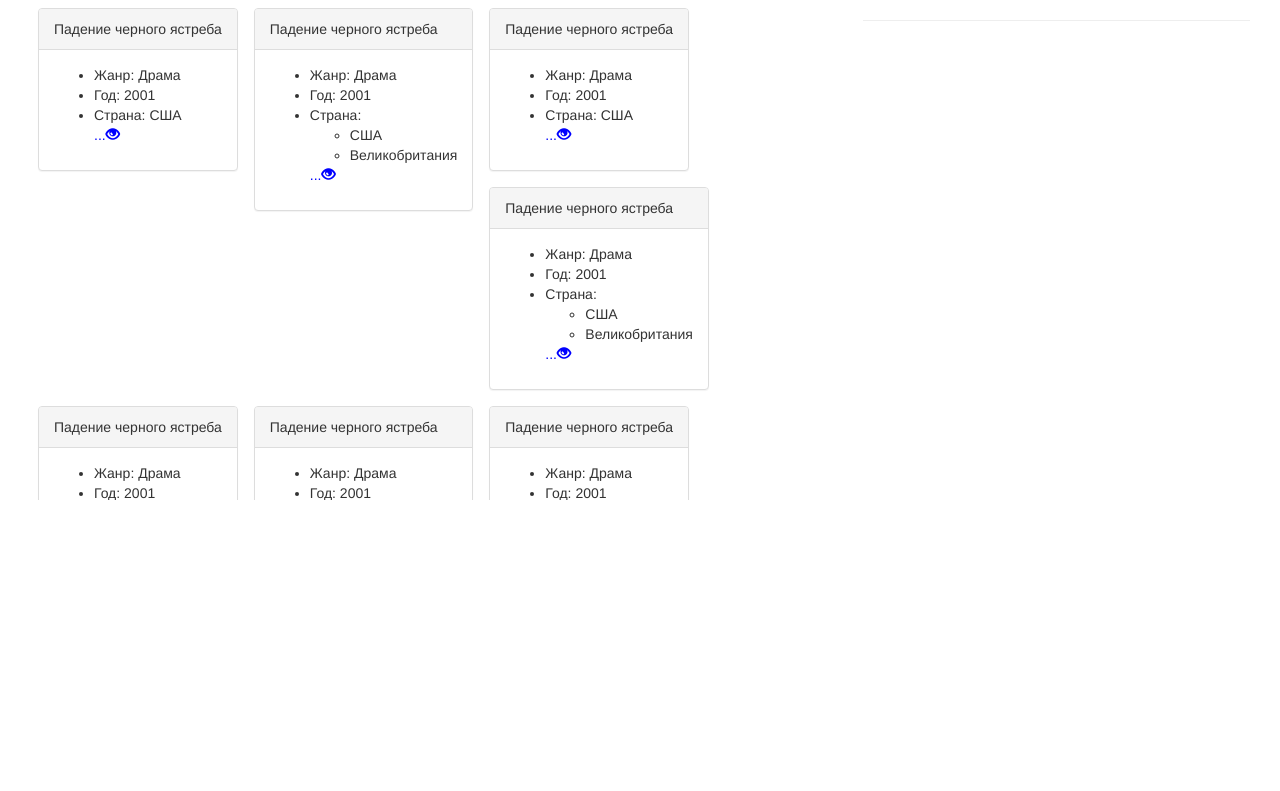
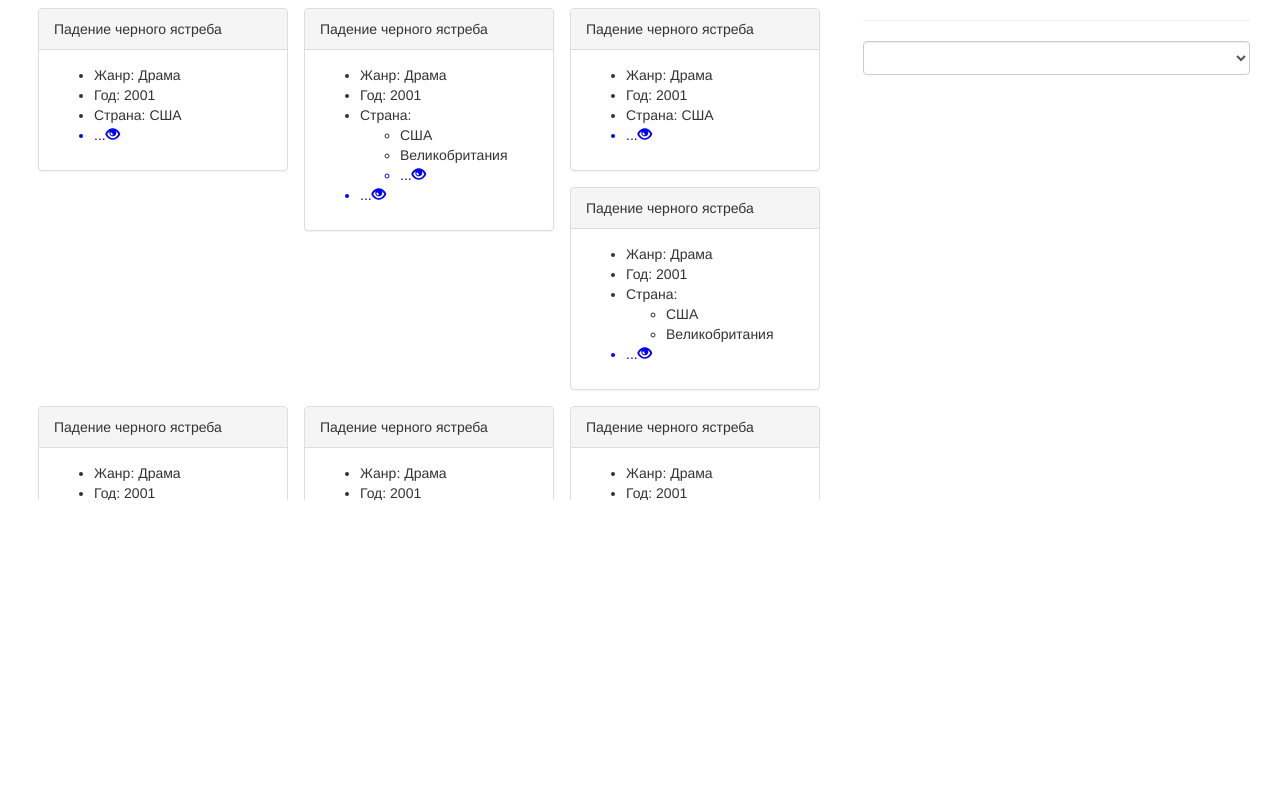
Before and after one commit to krom-xr/new_comm_systems, a plain HTML site: page index.html in a window 1280 px wide. Drawn offline with nearby package versions, Linux system fonts and the light colour scheme.

Commit message:
colors OK

```diff
--- a/block_list.html
+++ b/block_list.html
@@ -7,7 +7,9 @@
 
         <div
             drag-item="item"
-            class="panel-heading">
+            class="panel-heading"
+            ng-style="{color: item.color}"
+            >
             {{  item.title }}
         </div>
         <div class="panel-body">
--- a/index.html
+++ b/index.html
@@ -16,8 +16,7 @@
 
     <style type="text/css">
         .block-item {
-            width: inherit;
-            max-width: 250px;
+            width: 250px;
             margin: 8px;
             float: left;
             -webkit-touch-callout: none;
@@ -29,7 +28,7 @@
         }
         .block-item .panel-heading { cursor: pointer; }
 
-        .li-show-hide { cursor: pointer; color: blue; list-style: none; }
+        .li-show-hide { cursor: pointer; color: blue; /*list-style: none;*/ }
         .li-show-hide._show .glyphicon-eye-close { display: none }
         .li-show-hide._hide .glyphicon-eye-open { display: none }
         .blocks-holder { overflow-y: scroll; height: 500px; overflow-x: hidden }
@@ -41,13 +40,44 @@
             <block-list items="items"></block-list>
         </div>
 
-        <div class="col-xs-4">
+        <div class="col-xs-4" ng-controller="SelectPropCtrl">
             <hr />
+
+
+                <div class="form-group">
+                    <select class="form-control"
+                        ng-options="option.title for option in properties.list"
+                        ng-model="properties.selected"
+                        ng-change="properties.change()"
+                        >
+
+                        <option value="">Выберите параметр</option>
+                    </select>
+                </div>
+
+                <div class="radio" ng-repeat="item in properties.selected.value">
+                    <label>
+                        <input type="radio" ng-value="item" ng-model="properties.property_value" ng-change="properties.change()">
+
+                        <span ng-style="{color: item.color}">{{ item.name }}</span>
+                    </label>
+                </div>
+
+                <!--<div class="radio">-->
+                    <!--<label>-->
+                        <!--<input type="radio" name="optionsRadios" id="optionsRadios2" value="option2">-->
+                        <!--<span style="color: blue">Драма</span>-->
+                    <!--</label>-->
+                <!--</div>-->
+                <!--<div class="radio">-->
+                    <!--<label>-->
+                        <!--<input type="radio" name="optionsRadios" id="optionsRadios2" value="option2">-->
+                        <!--<span style="color: green">Боевик</span>-->
+                    <!--</label>-->
+                <!--</div>-->
+
+
         </div>
     </div>
-
-
-
-
 </body>
 </html>
--- a/js/data.js
+++ b/js/data.js
@@ -26,7 +26,7 @@
         properties: {
             genre: 'Драма',
             year: '2001',
-            country: ['США', 'Великобритания'],
+            country: ['США', 'Великобритания', 'Германия'],
             artists: [
                 'Джош Хартнетт',
                 'Юэн МакГрегор',
--- a/js/main.js
+++ b/js/main.js
@@ -1,8 +1,53 @@
 /*global angular, _ */
 angular.module('TEST', [])
-    .controller('ItemsCtrl', function($scope) {
-        $scope.items = data;
+    .controller('ItemsCtrl', function($scope, MoviesSrv) {
+        $scope.items = MoviesSrv.data;
 
+    })
+    .controller('SelectPropCtrl', function($scope, PropertiesSrv) {
+
+        $scope.properties = PropertiesSrv;
+
+    })
+    .service('MoviesSrv', function() {
+        var movies = {
+            data: data,
+            paintMovies: function(property, value) {
+                if (!_.include(property.value, value)) { return; }
+                _.each(movies.data, function(movie) {
+                    var movie_prop = movie.properties[property.name];
+                    if (_.isString(movie_prop) && movie_prop === value.name || _.include(movie_prop, value.name)) {
+                        movie.color = value.color;
+                    } else {
+                        movie.color = "";
+                    }
+                });
+            }
+
+        }
+        return movies;
+    })
+    .service('PropertiesSrv', function(MoviesSrv) {
+        var genre_list = [
+            { name: 'Ужасы',   color: 'red'},
+            { name: 'Комедия', color: 'green'},
+            { name: 'Драма',  color: 'blue'},
+            { name: 'Боевик',  color: 'orange'},
+        ]
+        var properties = {
+            list: [
+                { name: 'genre', title: 'Жанр', value: genre_list },
+                { name: 'artists', title: 'Актер', value: [] },
+                { name: 'country', title: 'Страна', value: [] }
+            ],
+            selected: false,
+            property_value: {},
+            change: function() {
+                console.log(properties.property_value);
+                MoviesSrv.paintMovies(properties.selected, properties.property_value);
+            }
+        };
+        return properties
     })
     .directive('blockList', function() {
         return {
@@ -20,9 +65,7 @@
             var $holder = element.closest('.blocks-holder');
 
             element.on('mousedown', function(e) {
-                console.log(e);
                 item.active = true;
-                console.log($holder);
 
                 // вешаем на document, потому что иногда мышь двигается слишком быстро, и element перестает слушать событие mousemove
                 $document.on('mousemove', function(e) {
@@ -49,7 +92,6 @@
                 $blocks.each(function(i, block) {
                     var $block = $(block);
                     var position = $block.position();
-                    console.log(position);
                     $block.css('left', position.left + 'px');
                     $block.css('top', position.top + $holder.scrollTop() + 'px');
                 });
@@ -81,11 +123,12 @@
                 }
             });
 
-            scope.$watch(function() {
+            var watch = scope.$watch(function() {
                 var $list = element.children();
                 if ($list.length > cut_length) {
                     hideList($list, cut_length);
                     element.append($li_show_hide);
+                    watch();
                 }
             });
         }
```
